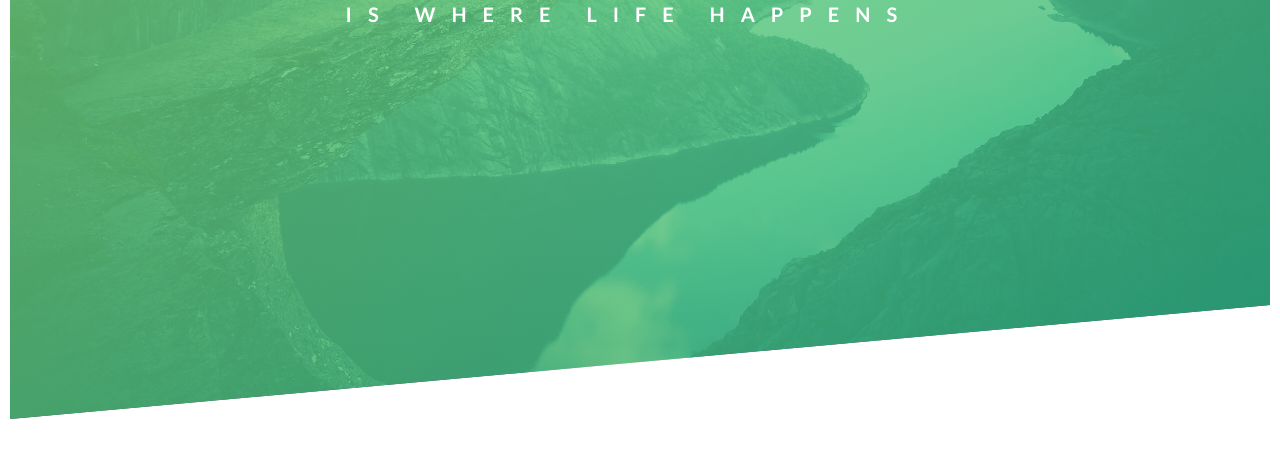
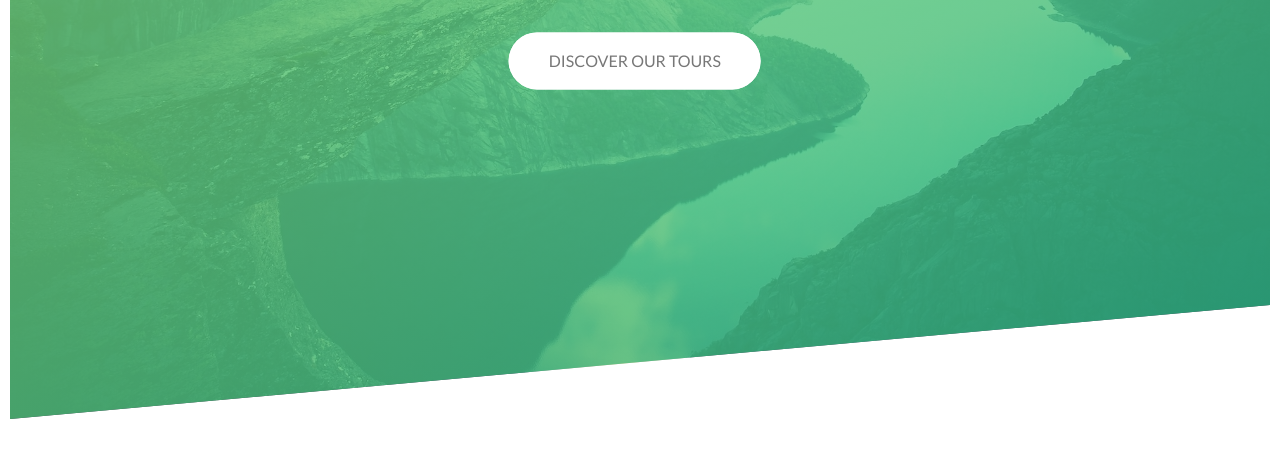
Before and after one commit to acharayaP03/Nature-Tours, a website built with webpack: page src/template.html in a window 1280 px wide. Shown: the part 351-800 px from the top of the page. Built offline with nearby package versions, Linux system fonts and the light colour scheme.

Commit message:
added call to action button

```diff
--- a/src/main.scss
+++ b/src/main.scss
@@ -51,6 +51,7 @@ body{
 
     .text-box{
         position: absolute;
+        text-align: center;
         top: 40%;
         left: 45%;
         transform: translate(-40%, -50%);
@@ -58,6 +59,7 @@ body{
             color:#fff;
             text-transform: uppercase;
             backface-visibility: hidden;
+            margin-bottom: 60px;
             &-main{
                 display: block;
                 font-size: 60px;
@@ -74,7 +76,69 @@ body{
             }
         }
     }
+}
 
+.btn{
+    &:link,
+    &:visited{
+        text-transform: uppercase;
+        text-decoration: none;
+        padding: 15px 40px;
+        display: inline-block;
+        border-radius: 100px;
+        transition: all .3s;
+        position: relative;
+    }
+
+    &:hover{
+        transform: translateY(-3px);
+        box-shadow: 0 10px 20px rgba(0 ,0 ,0, .30);
+    }
+    &:active{
+        transform: translateY(-1px);
+        box-shadow: 0 5px 10px rgba(0 ,0 ,0, .20);
+    }
+
+    &-white{
+        background-color: #fff;
+        color: #777;
+        &::after{
+            background-color: #fff;
+        }
+    }
+    &-animated{
+        animation: moveInBottom 0.5s ease-out 0.75s;
+        animation-fill-mode: backwards;
+    }
+
+    &::after{
+        content: " ";
+        display: inline-block;
+        height: 100%;
+        width: 100%;
+        border-radius: 100px;
+        position: absolute;
+        top: 0;
+        left: 0;
+        z-index: -1;
+        transition: all 0.4s;
+    }
+
+    &:hover::after{
+        transform: scaleX(1.3) scaleY(1.2);
+        opacity: 0;
+    }
+}
+
+@keyframes moveInBottom{
+    0%{
+        opacity: 0;
+        transform: translateY(100px);
+    }
+    100%{
+        opacity: 1;
+        transform: translateY(0);
+    }
 }
 
 @keyframes moveInLeft{
--- a/src/template.html
+++ b/src/template.html
@@ -22,6 +22,8 @@
         <span class="heading-primary-main">Outdoors</span>
         <span class="heading-primary-sub">is where life happens</span>
       </h1>
+
+      <a href="#" class="btn btn-white btn-animated">Discover our tours</a>
     </div>
 
 	</header>
```
